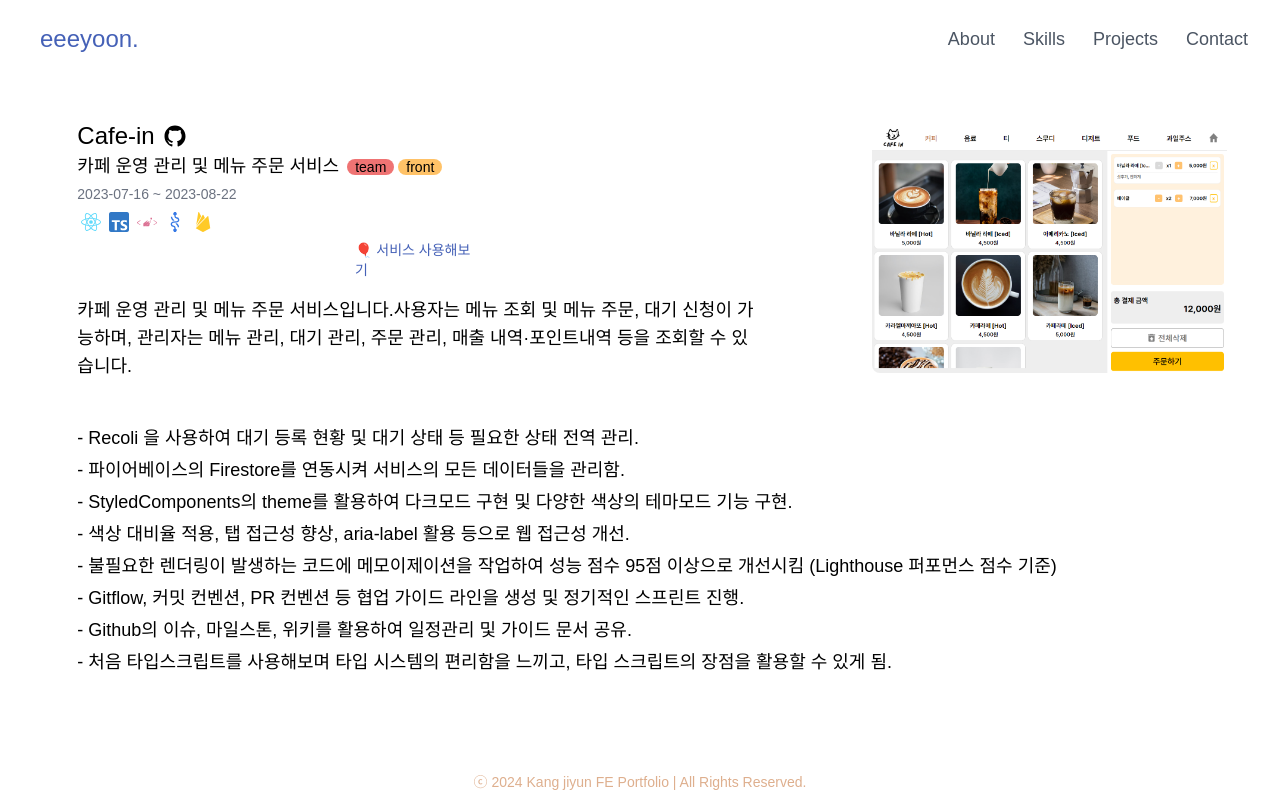
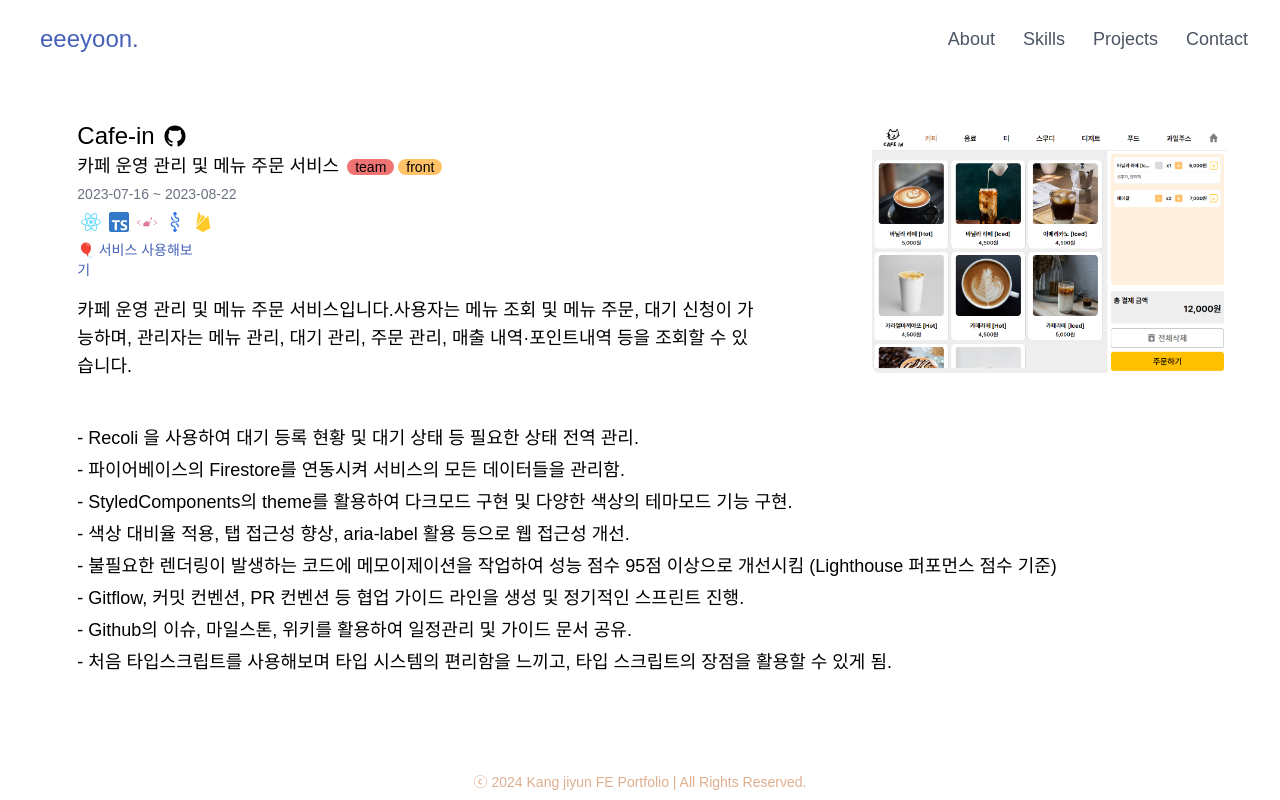
Before and after one commit to eeeyooon/portfolio, a Next.js app: page /projects/cafe-in in a window 1280 px wide. Built offline with nearby package versions, Linux system fonts and the light colour scheme; a web font is replaced by a local one.

Commit message:
style: project box 스타일 수정

```diff
--- a/src/components/Projects/ProjectBox.tsx
+++ b/src/components/Projects/ProjectBox.tsx
@@ -84,7 +84,7 @@ export default function ProjectBox({
             </div>
             {serviceUrl && (
               <Link href={serviceUrl}>
-                <p className="mx-auto text-sm text-blue_color w-32 hover:font-semibold">
+                <p className="mx-auto lg:mx-0 md:mx-0 text-sm text-blue_color w-32 hover:font-semibold">
                   🎈 서비스 사용해보기
                 </p>
               </Link>
```
